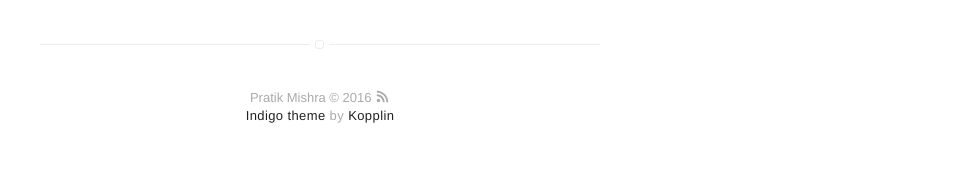
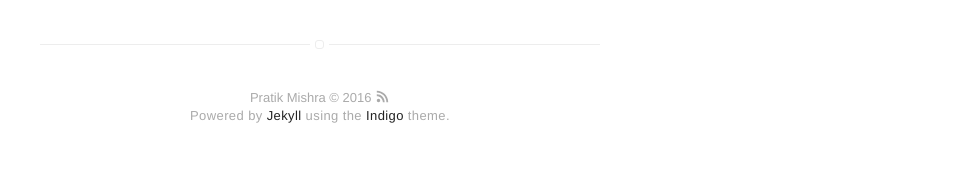
Before and after one commit to pratik1105/oldwebsite, a Jekyll site: the page built from about.md, in a window 1280 px wide. Shown: the part 1356-1540 px from the top of the page, without its empty margins (320-1280 px from the left). Built offline with Jekyll 4.4.1, drawn with Linux system fonts in a browser that asks for light colours.

Commit message:
Update footer.html

```diff
--- a/_includes/footer.html
+++ b/_includes/footer.html
@@ -2,6 +2,6 @@
     {{ site.name }} © {{ site.time | date: '%Y' }} <a class="link" href="{{ site.url }}/feed.xml" target="_blank"><svg class="icon icon-rss"><use xlink:href="#icon-rss"></use></svg></a>
 
     <p class="extra">
-        <a class="link" href="https://github.com/sergiokopplin/indigo">Indigo theme</a> by <a class="link" href="http://koppl.in">Kopplin</a>
+        Powered by <a class="link" href="https://jekyllrb.com/">Jekyll</a> using the <a class="link" href="https://github.com/sergiokopplin/indigo">Indigo</a> theme.
     </p>
 </footer>
```
